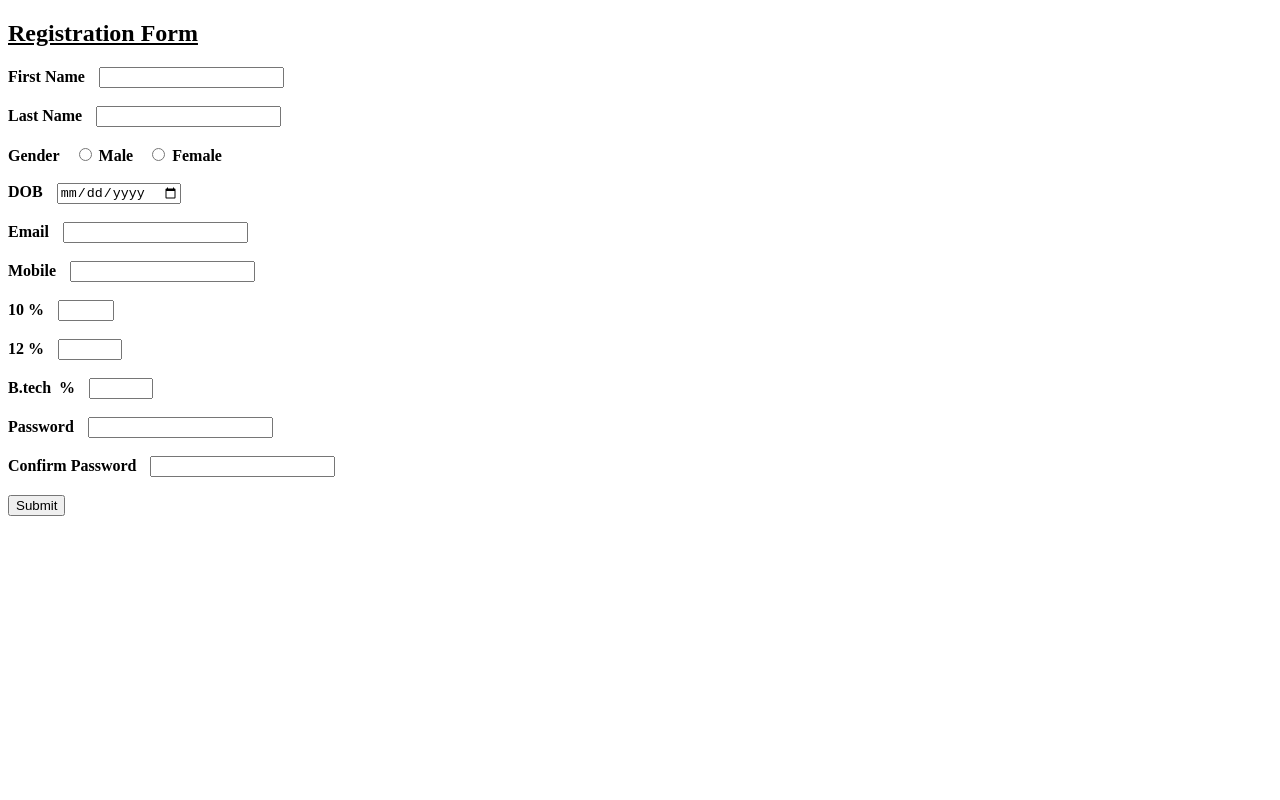
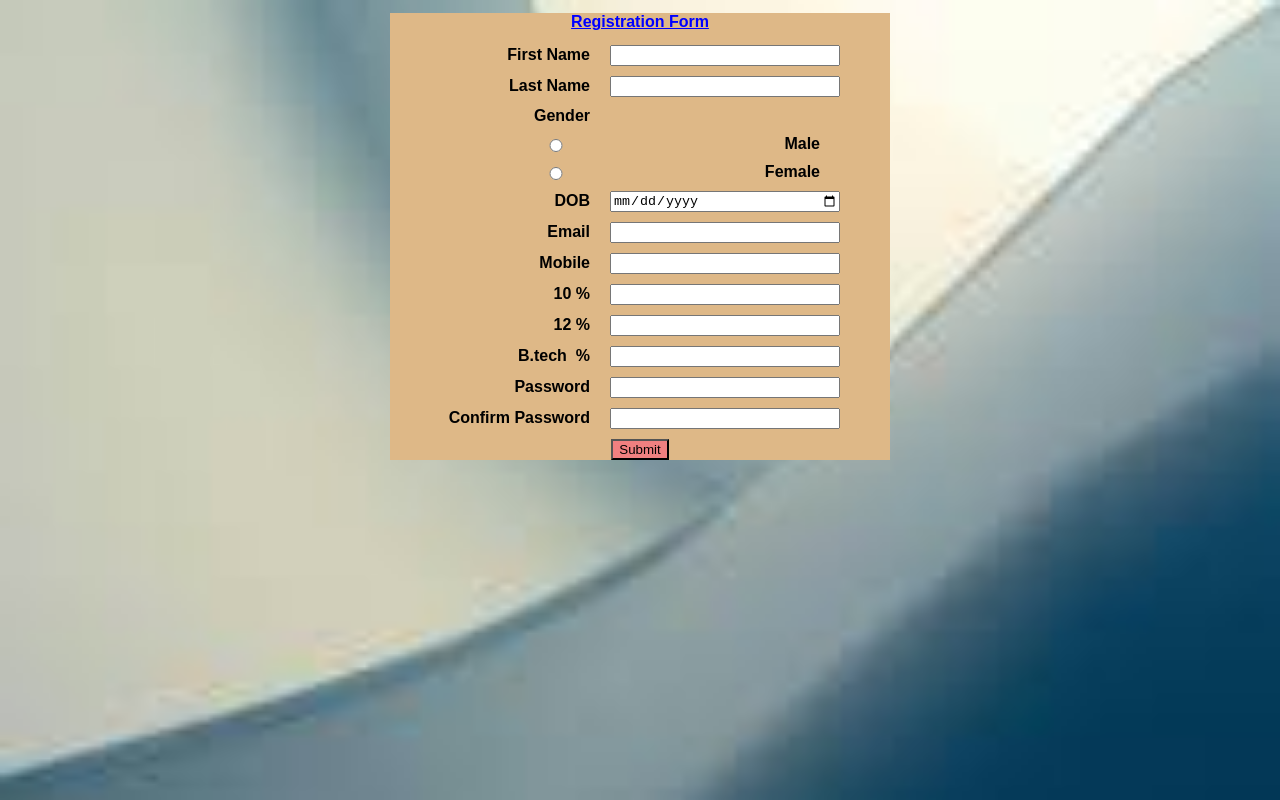
Before and after one commit to hrushikeswar86/HtmlDemo, a plain HTML site: page register.html in a window 1280 px wide. Drawn offline with Linux system fonts and the light colour scheme.

Commit message:
styles added

```diff
--- a/register.html
+++ b/register.html
@@ -8,62 +8,76 @@
         <link rel="stylesheet" href="/styles/style.css">
     </head>
 <body >
-<main>
+    <div class="menu">
+        <main class="menu">
             <section >
                 <h1><u>Registration Form</u></h1>
                 <form action="">
+                    <div class="form-row">
                         <label for="firstName">First Name</label>
                         <input type="text" name="firstName" id="firstName" required value="">
-            <br><br>
+                     </div>
 
+                    <div class="form-row">
                         <label for="lastName">Last Name</label>
                         <input type="text" name="lastName" id="lastName" required value="">
-            <br><br>
+                     </div>
+
+                    <div class="form-row">
                         <label for ="gender">Gender</label>
-
-
+                        </div>
+                         <div class="form-row">
                         <input type="radio" name="gender"   id="male" value="male" value="">
                         <label for="male">Male</label>
-
+                        </div>
+                         <div class="form-row">
                         <input type="radio" name="gender" id="female" value="female" value="">
                         <label for="female">Female</label>
+                    </div>
 
-
-            <br><br>
+                    <div class="form-row">
                         <label for="dob">DOB</label>
                         <input type="date" name="dob" id="dob" required value="">
-            <br><br>
+                    </div>
 
+                    <div class="form-row">
                         <label for="emailId">Email</label>
                         <input type="email" name="emailId" id="emailId" required value="">
-            <br><br>
+                    </div>
 
+                    <div class="form-row">
                         <label for="mobileNo">Mobile</label>
                         <input type="text" name="mobileNo" id="mobileNo" value="">
-            <br><br>
+                    </div>
 
+                    <div class="form-row">
                         <label for="tenthPercent">10&nbsp;%</label>
                         <input type="number" name="tenthPercent" id="tenthPercent" min="0" max="99" >
-            <br><br>
+                    </div>
 
+                    <div class="form-row">
                         <label for="twelvePercent">12&nbsp%</label>
                         <input type="number" name="twelvePercent" id="twelvePercent" min="0" max="100" value="">
-            <br><br>
+                    </div>
 
+                    <div class="form-row">
                         <label for="btechPercent">B.tech &nbsp;%</label>
                         <input type="number" name="btechPercent" id="btechPercent" min="0" max="100" value="">
-            <br><br>
+                    </div>
 
+                    <div class="form-row">
                         <label for="password">Password</label>
                         <input type="password" name="password" id="password" value="">
-            <br><br>
+                    </div>
 
+                    <div class="form-row">
                         <label for="confirmPassword">Confirm Password</label>
                         <input type="password" name="confirmPassword" id="confirmPassword" value="">
-            <br><br>
+                    </div>
 
-            <button type="button" > Submit </button>
-
+                    <div class="form-button-row">
+                        <button type="button" style="background-color: lightcoral;" > Submit </button>
+                    </div>
 
                 </form>
 
@@ -71,5 +85,5 @@
             </section>
 
         </main>
-
+    </div>
 </body>
--- a/styles/style.css
+++ b/styles/style.css
@@ -2,3 +2,60 @@ label{
     font-weight: bold;
     padding-right:10px;
 }
+
+body{
+    background-image: url(/images/background.jpeg);
+    font-family: sans-serif;
+    background-repeat: no-repeat; /* Prevents tiling */
+    background-size: cover;      /* Ensures the image covers the entire body */
+}
+
+#section2{
+    color:red;
+}
+
+h1{
+    color:blue;
+    font-size: 1em;
+    text-align: center;
+}
+
+.container{
+
+    background-color: lightgreen;
+    padding:40px;
+    border: 2px solid black;
+    border-radius: 10px;
+    margin:auto;
+
+}
+
+.menu{
+    width:80%;
+    max-width: 500px;
+    background-color: burlywood;
+    margin-left:auto;
+    margin-right:auto;
+
+
+}
+
+.form-row {
+    display: flex;          /* Aligns label and input in a row */
+    align-items: center;
+    margin-bottom: 10px;
+  }
+
+  .form-row label {
+    width: 150px; /* fixed label width */
+    margin-right: 10px;
+    text-align: right;
+  }
+
+  .form-row input {
+    flex: 1; /* input expands */
+  }
+
+  .form-button-row {
+    text-align: center;
+  }
```
Also changed, not shown: deploysteps.html (+2 -1 lines), index.html (+6 -6 lines), images/background.jpeg (added). Lines whose indentation alone changed are shown as unchanged.
